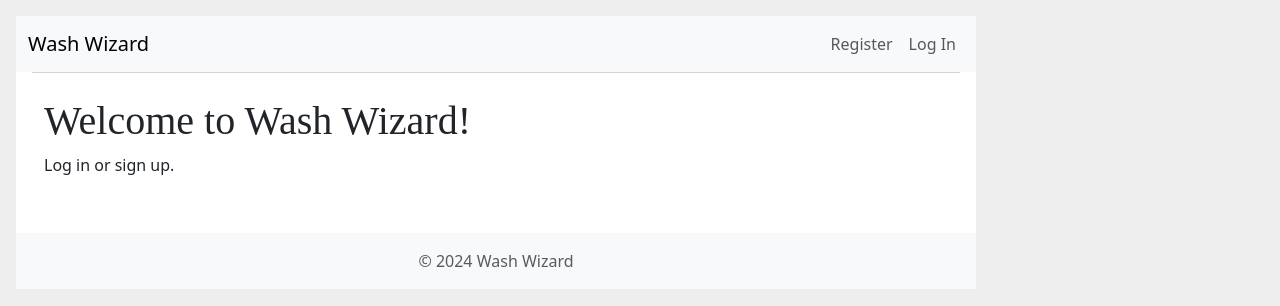
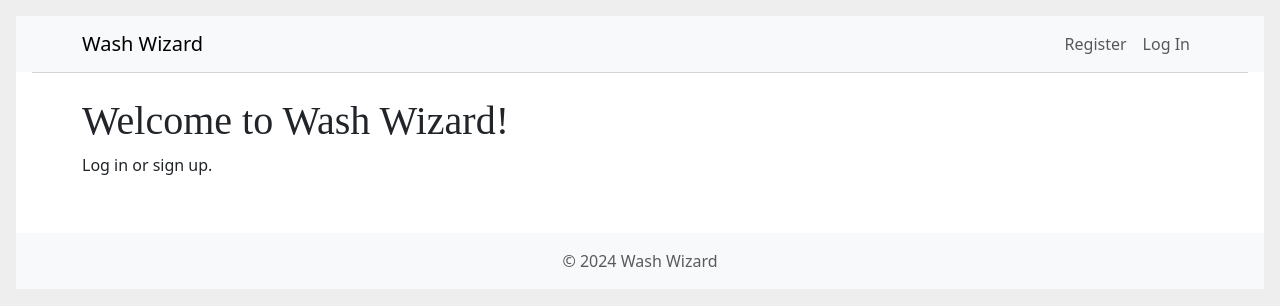
Before and after one commit to JustSomeGuy420/comp2140-project, a Flask app: page / in a window 1280 px wide. Shown: the top 306 px of the page. Run offline with Flask 3, Linux system fonts and the light colour scheme.

Commit message:
modified css

```diff
--- a/app/static/css/style.css
+++ b/app/static/css/style.css
@@ -1,5 +1,5 @@
 html { font-family: sans-serif; background: #eee; padding: 1rem; }
-body { max-width: 960px; margin: 0 auto; background: white; }
+body { margin: 0 auto; background: white; }
 h1 { font-family: serif; color: #377ba8; margin: 1rem 0; }
 a { color: #377ba8; }
 hr { border: none; border-top: 1px solid lightgray; }
```
